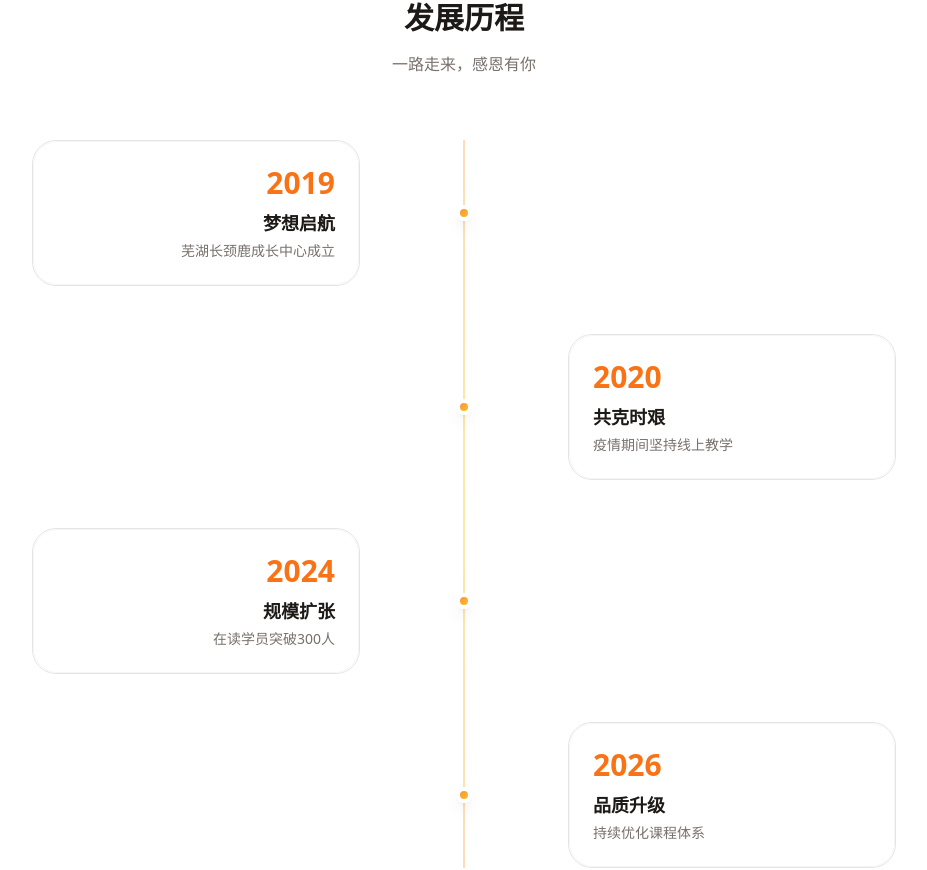
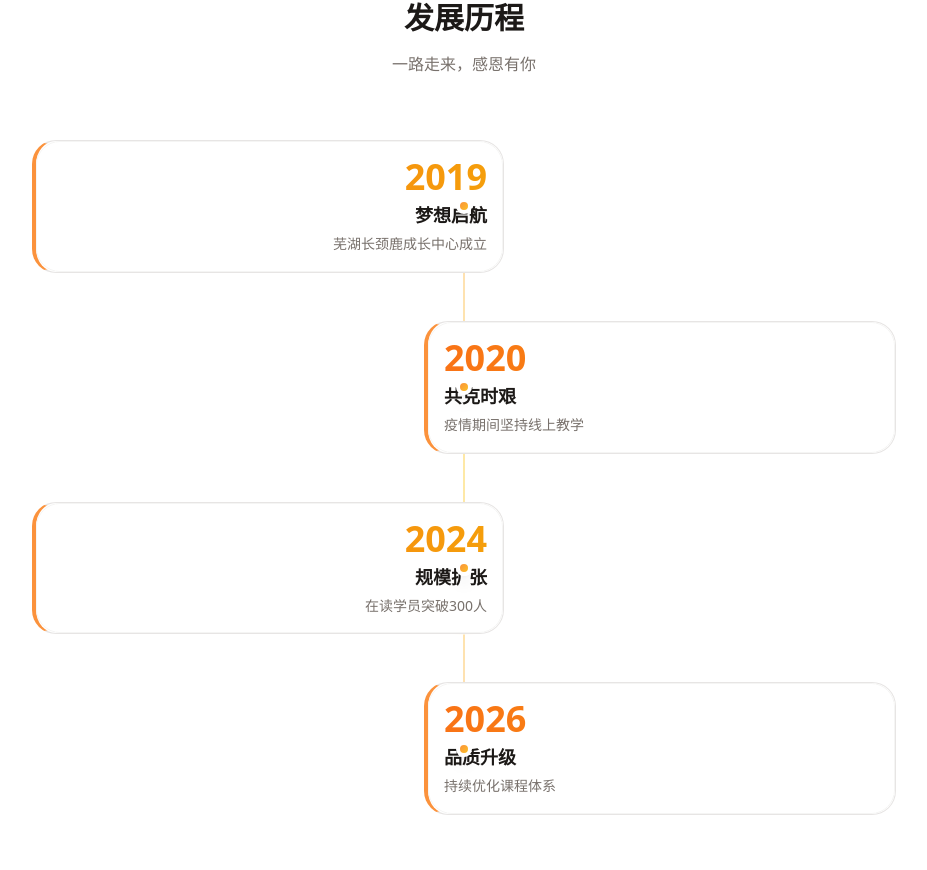
Before and after one commit to tujunjie003/WUHUGIRAFFE-WEB, a Next.js app: page /WUHUGIRAFFE-WEB/about in a window 1280 px wide. Shown: the part 1687-2557 px from the top of the page, without its empty margins (176-1103 px from the left). Built offline with nearby package versions, Linux system fonts and the light colour scheme.

Commit message:
fix: 发展历程卡片布局优化，增加宽度添加左侧边框装饰

```diff
--- a/app/about/page.tsx
+++ b/app/about/page.tsx
@@ -152,11 +152,11 @@ export default function AboutPage() {
                   transition={{ duration: 0.5 }}
                   className={`relative flex items-center ${i % 2 === 0 ? 'justify-start' : 'justify-end'}`}
                 >
-                  <div className={`w-5/12 ${i % 2 === 0 ? 'pr-8 text-right' : 'pl-8'}`}>
-                    <Card className="p-6">
-                      <div className="text-3xl font-bold text-orange-500 mb-2">{m.year}</div>
+                  <div className={`w-7/12 ${i % 2 === 0 ? 'pr-8 text-right' : 'pl-8'}`}>
+                    <Card className="p-4 border-l-4 border-l-orange-400 hover:shadow-lg transition-shadow">
+                      <div className="text-4xl font-bold bg-gradient-to-r from-orange-500 to-amber-500 bg-clip-text text-transparent mb-1">{m.year}</div>
                       <h3 className="text-lg font-semibold text-stone-900 mb-1">{m.title}</h3>
-                      <p className="text-stone-500 text-sm">{m.desc}</p>
+                      <p className="text-stone-500 text-sm leading-relaxed">{m.desc}</p>
                     </Card>
                   </div>
                   <div className="absolute left-1/2 w-4 h-4 rounded-full bg-gradient-to-br from-orange-400 to-amber-400 border-4 border-white shadow-lg -translate-x-1/2" />
```
